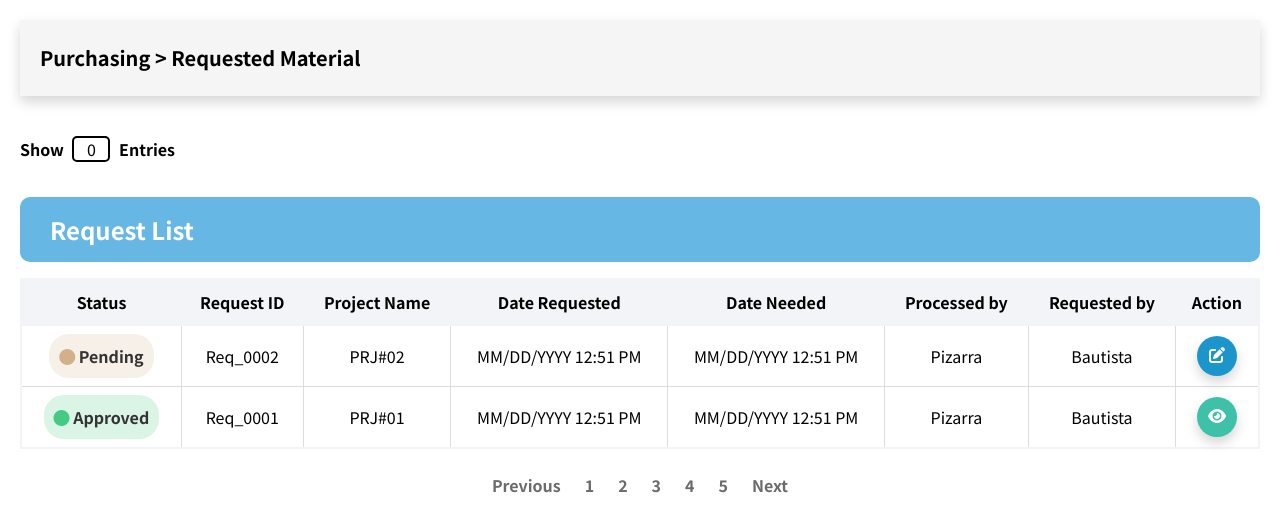
After one commit to CodeAkyra/Project, a PHP site: the page made by Capstone/Purchasing Module/Requested Material/requested-material.html in a window 1280 px wide. The commit adds this page. Shown: the top 532 px of the page. Run offline with PHP 8.4, Linux system fonts and the light colour scheme.

Commit message:
Requested Material

```diff
--- /dev/null
+++ b/Capstone/Purchasing Module/Requested Material/requested-material.html
@@ -0,0 +1,103 @@
+<!DOCTYPE html>
+<html lang="en">
+
+<head>
+    <meta charset="UTF-8">
+    <meta name="viewport" content="width=device-width, initial-scale=1.0">
+    <title>Requested Material</title>
+
+    <link rel="stylesheet" href="/Capstone/styles/main.css">
+    <link rel="stylesheet" href="/Capstone/styles/tables.css">
+    <link rel="stylesheet" href="https://cdnjs.cloudflare.com/ajax/libs/font-awesome/6.5.2/css/all.min.css" />
+</head>
+<body class="body-iframe-padding">
+    <div class="header">
+        <h1 class="header-title">Purchasing > Requested Material</h1>
+    </div>
+    <div class="module-content">
+        <div class="entries">
+            <span>Show
+                <input class="entry-num" type="int" value="0">
+                Entries</span>
+        </div>
+        <div class="blue-bar">
+            <h1 class="module-title">Request List</h1>
+
+            <!-- TABLE -->
+            <div class="table-bg">
+                <table class="table-list-request">
+                    <thead class="column-title">
+                        <tr class="th-style">
+                            <th class="th-status">Status</th>
+                            <th class="th-reqID">Request ID</th>
+                            <th class="th-proj-name">Project Name</th>
+                            <th class="th-date">Date Requested</th>
+                            <th class="th-date">Date Needed</th>
+                            <th class="th-processed-by">Processed by</th>
+                            <th class="th-req-by">Requested by</th>
+                            <th class="th-action">Action</th>
+                        </tr>
+                    </thead>
+                    <tbody class="td-style">
+                        <tr>
+                            <td class="td-status status pending">
+                                <span class="circle-color-pending"><i class="fa-solid fa-circle circle-pending"></i> Pending
+                                </span>
+                            </td>
+                            <td class="td-reqID">Req_0002</td>
+                            <td class="td-proj-name">PRJ#02</td>
+                            <td class="td-date">MM/DD/YYYY 12:51 PM</td>
+                            <td class="td-date">MM/DD/YYYY 12:51 PM</td>
+                            <td class="td-date">Pizarra</td>
+                            <td class="td-req-by">Bautista</td>
+                            <td class="td-action">
+                                <button class="edit-button"><i class="btnEdit fa-solid fa-pen-to-square"></i></button>
+                            </td>
+                        </tr>
+                        <tr>
+                            <td class="td-status status approved">
+                                <span class="circle-color-approved"><i class="fa-solid fa-circle circle-approved"></i>
+                                    Approved
+                                </span>
+                            </td>
+                            <td class="td-reqID">Req_0001</td>
+                            <td class="td-proj-name">PRJ#01</td>
+                            <td class="td-date">MM/DD/YYYY 12:51 PM</td>
+                            <td class="td-date">MM/DD/YYYY 12:51 PM</td>
+                            <td class="td-date">Pizarra</td>
+                            <td class="td-req-by">Bautista</td>
+                            <td class="td-action">
+                                <button class="view-button"><i class="btnView fa-solid fa-eye"></i></i></button>
+                            </td>
+                        </tr>
+                    </tbody>
+                </table>
+            </div>
+
+        </div>
+    </div>
+    <!-- PAGES -->
+    <div class="pageBar">
+        <div class="pageContainer">
+            <p class="pageText">Showing
+                <a class="page1">1</a>
+                to
+                <a class="page2">60</a>
+                of
+                <a class="ent-total">69</a>
+                entries
+            </p>
+            <div class="pageBtn">
+                <p class="btnPrev">Previous</p>
+                <a id="pageNum">1</a>
+                <a id="pageNum">2</a>
+                <a id="pageNum">3</a>
+                <a id="pageNum">4</a>
+                <a id="pageNum">5</a>
+                <p class="btnNext">Next</p>
+            </div>
+        </div>
+    </div>
+</body>
+
+</html>
--- a/Capstone/styles/main.css
+++ b/Capstone/styles/main.css
@@ -309,7 +309,7 @@ body {
 }
 
 .entries {
-    padding: 0px 0px 0px 0px;
+    padding: 20px 0px 20px 0px;
     font-weight: bold;
 }
 
@@ -337,7 +337,6 @@ body {
     /*
     background-color: transparent;
     box-shadow: 0 6px 12px rgba(0, 0, 0, 0.068);*/
-    margin-bottom: 10px;
     margin-top: 15px;
     border-radius: 10px;
 }
@@ -362,7 +361,6 @@ body {
     align-items: center;
     background-color: #66B7E3;
     border-radius: 10px;
-    margin-bottom: 20px;
 }
 
 .grp-vr .module-title {
@@ -871,6 +869,20 @@ body {
     color: black;
 }
 
+/* NEW CLASS SELECTORS ADDED */
+
+.request-details-header{
+    background-color: #66B7E3;
+    margin-top: 15px;
+    border-top-left-radius: 10px;
+    border-top-right-radius: 10px;
+}
+
+.request-details-content{
+    background-color: white;
+    height: 200px;
+}
+
 /***************************************************************
 *
 *                         DESIGN = END
```
Also changed, not shown: Capstone/Purchasing Module/Requested Material/requested-material-approve.html (added, +90 -0 lines).
